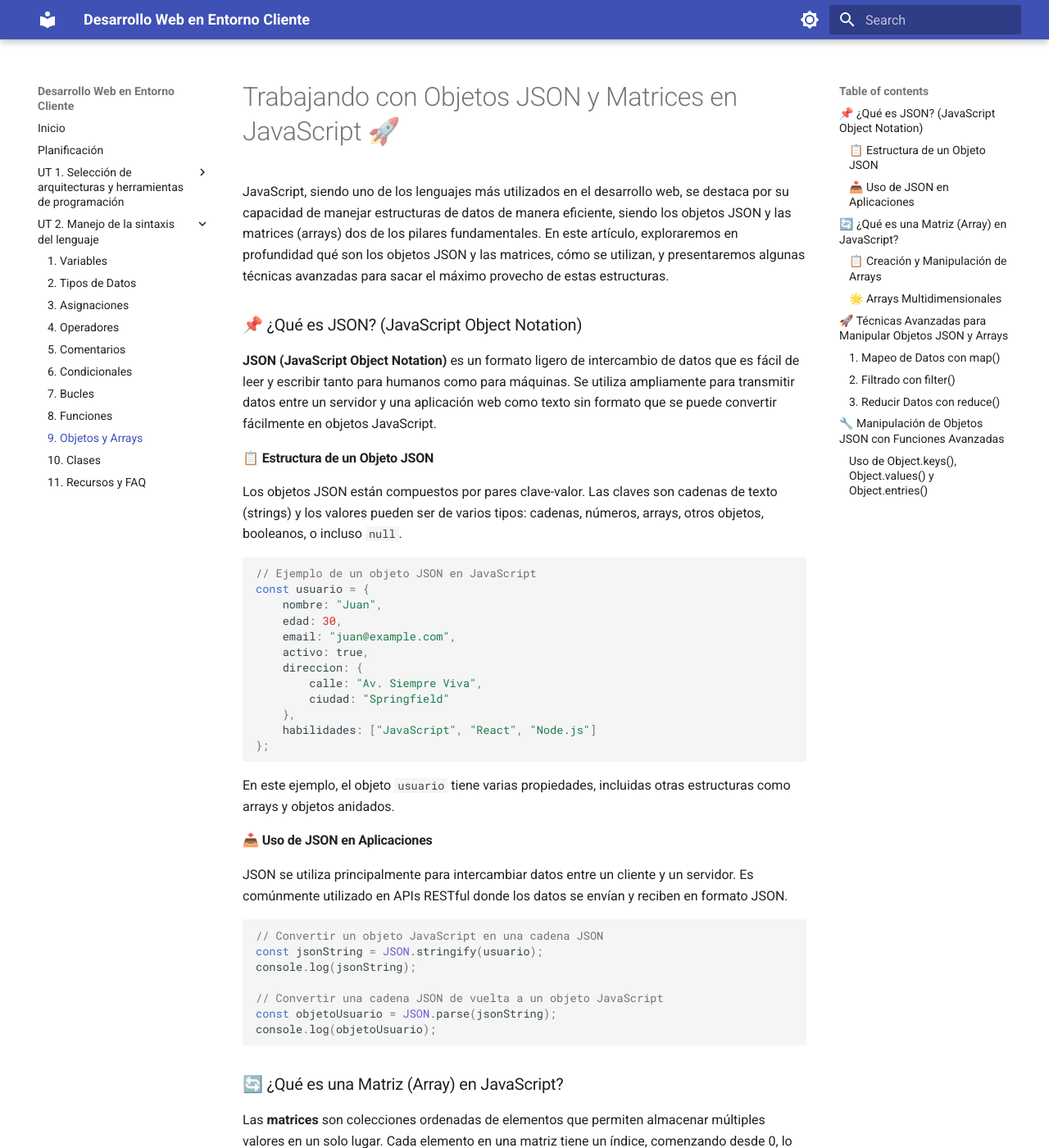
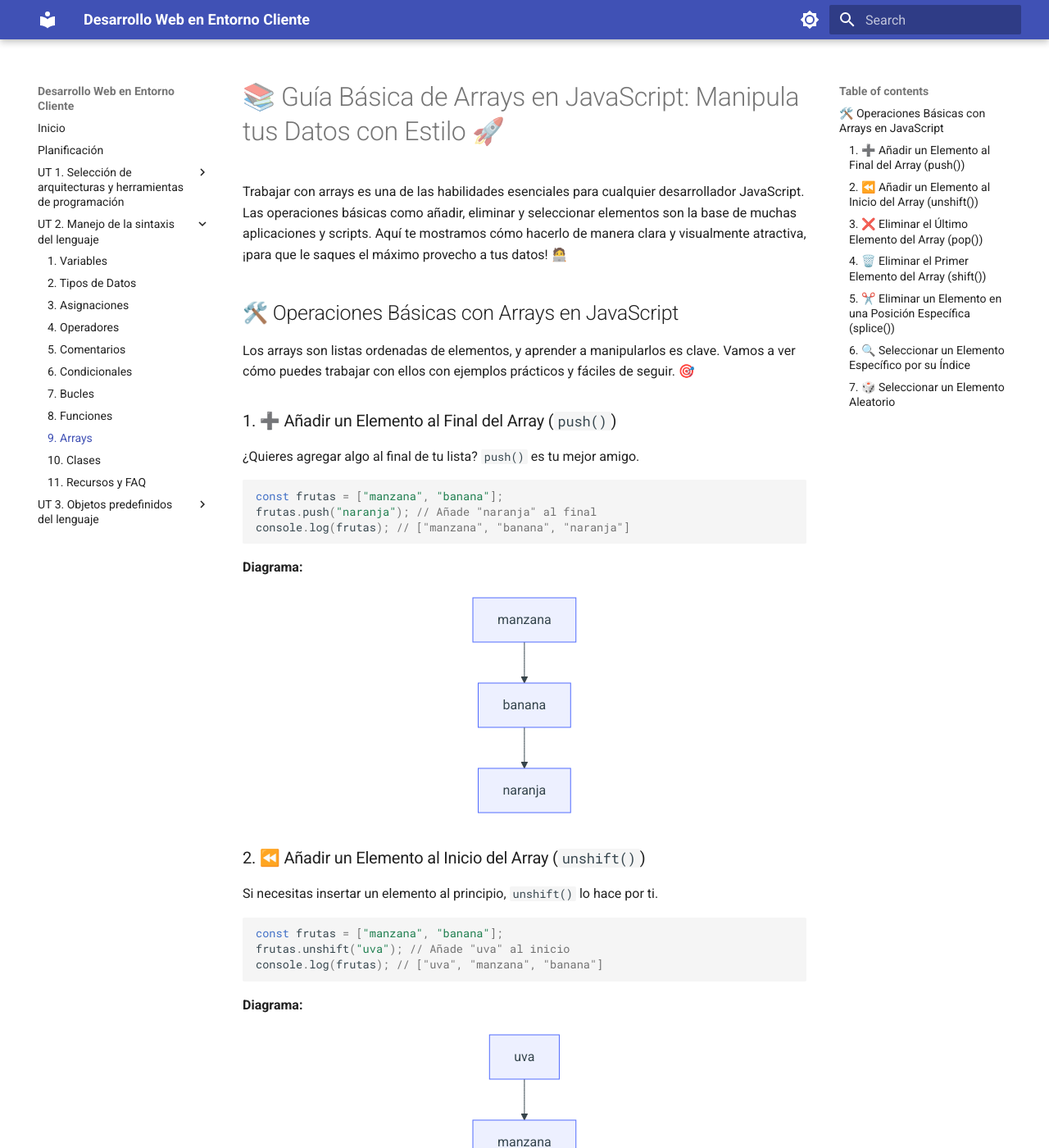
Before and after one commit to jgarciadeparedesh02/dwec-apuntes, an MkDocs documentation site: the page built from docs/ut2-manejo-de-la-sintaxis-del-lenguaje/9objetosyarrays.md, in a window 1280 px wide and 1400 px high. Shown: the whole window at 82% size. Built offline with MkDocs 1.6.1 and Material for MkDocs 9.7.7, drawn with Linux system fonts in a browser that asks for light colours; some of the changed text lies outside the part shown.

Commit message:
added ut3 and modifies

````diff
--- a/docs/ut2-manejo-de-la-sintaxis-del-lenguaje/9objetosyarrays.md
+++ b/docs/ut2-manejo-de-la-sintaxis-del-lenguaje/9objetosyarrays.md
@@ -1,142 +1,112 @@
-# Trabajando con Objetos JSON y Matrices en JavaScript 🚀
+# 📚 Guía Básica de Arrays en JavaScript: Manipula tus Datos con Estilo 🚀
 
-JavaScript, siendo uno de los lenguajes más utilizados en el desarrollo web, se destaca por su capacidad de manejar estructuras de datos de manera eficiente, siendo los objetos JSON y las matrices (arrays) dos de los pilares fundamentales. En este artículo, exploraremos en profundidad qué son los objetos JSON y las matrices, cómo se utilizan, y presentaremos algunas técnicas avanzadas para sacar el máximo provecho de estas estructuras.
+Trabajar con arrays es una de las habilidades esenciales para cualquier desarrollador JavaScript. Las operaciones básicas como añadir, eliminar y seleccionar elementos son la base de muchas aplicaciones y scripts. Aquí te mostramos cómo hacerlo de manera clara y visualmente atractiva, ¡para que le saques el máximo provecho a tus datos! 🧑‍💻
 
-### 📌 ¿Qué es JSON? (JavaScript Object Notation)
+## 🛠️ Operaciones Básicas con Arrays en JavaScript
 
-**JSON (JavaScript Object Notation)** es un formato ligero de intercambio de datos que es fácil de leer y escribir tanto para humanos como para máquinas. Se utiliza ampliamente para transmitir datos entre un servidor y una aplicación web como texto sin formato que se puede convertir fácilmente en objetos JavaScript.
+Los arrays son listas ordenadas de elementos, y aprender a manipularlos es clave. Vamos a ver cómo puedes trabajar con ellos con ejemplos prácticos y fáciles de seguir. 🎯
 
-#### 📋 Estructura de un Objeto JSON
+### 1. ➕ Añadir un Elemento al Final del Array (`push()`)
 
-Los objetos JSON están compuestos por pares clave-valor. Las claves son cadenas de texto (strings) y los valores pueden ser de varios tipos: cadenas, números, arrays, otros objetos, booleanos, o incluso `null`.
+¿Quieres agregar algo al final de tu lista? `push()` es tu mejor amigo.
 
 ```javascript
-// Ejemplo de un objeto JSON en JavaScript
-const usuario = {
-    nombre: "Juan",
-    edad: 30,
-    email: "juan@example.com",
-    activo: true,
-    direccion: {
-        calle: "Av. Siempre Viva",
-        ciudad: "Springfield"
-    },
-    habilidades: ["JavaScript", "React", "Node.js"]
-};
+const frutas = ["manzana", "banana"];
+frutas.push("naranja"); // Añade "naranja" al final
+console.log(frutas); // ["manzana", "banana", "naranja"]
 ```
 
-En este ejemplo, el objeto `usuario` tiene varias propiedades, incluidas otras estructuras como arrays y objetos anidados.
+**Diagrama:**
 
-#### 📥 Uso de JSON en Aplicaciones
+```mermaid
+graph TD;
+    A[manzana] --> B[banana];
+    B --> C[naranja];
+```
 
-JSON se utiliza principalmente para intercambiar datos entre un cliente y un servidor. Es comúnmente utilizado en APIs RESTful donde los datos se envían y reciben en formato JSON.
+### 2. ⏪ Añadir un Elemento al Inicio del Array (`unshift()`)
+
+Si necesitas insertar un elemento al principio, `unshift()` lo hace por ti.
 
 ```javascript
-// Convertir un objeto JavaScript en una cadena JSON
-const jsonString = JSON.stringify(usuario);
-console.log(jsonString);
-
-// Convertir una cadena JSON de vuelta a un objeto JavaScript
-const objetoUsuario = JSON.parse(jsonString);
-console.log(objetoUsuario);
+const frutas = ["manzana", "banana"];
+frutas.unshift("uva"); // Añade "uva" al inicio
+console.log(frutas); // ["uva", "manzana", "banana"]
 ```
 
-### 🔄 ¿Qué es una Matriz (Array) en JavaScript?
+**Diagrama:**
 
-Las **matrices** son colecciones ordenadas de elementos que permiten almacenar múltiples valores en un solo lugar. Cada elemento en una matriz tiene un índice, comenzando desde 0, lo que facilita el acceso y manipulación de los datos.
+```mermaid
+graph TD;
+    U[uva] --> M[manzana];
+    M --> B[banana];
+```
 
-#### 📋 Creación y Manipulación de Arrays
+### 3. ❌ Eliminar el Último Elemento del Array (`pop()`)
 
-Los arrays pueden contener cualquier tipo de dato, incluidos números, strings, otros arrays y objetos JSON.
+Para eliminar el último elemento de tu array, `pop()` es la función indicada.
 
 ```javascript
-// Ejemplo básico de un array
-const frutas = ["manzana", "banana", "cereza"];
-
-// Acceder a un elemento
-console.log(frutas[1]); // Output: banana
-
-// Añadir un elemento al final
-frutas.push("naranja");
-
-// Eliminar el último elemento
-frutas.pop();
+const frutas = ["manzana", "banana", "naranja"];
+frutas.pop(); // Elimina "naranja"
+console.log(frutas); // ["manzana", "banana"]
 ```
 
-#### 🌟 Arrays Multidimensionales
+### 4. 🗑️ Eliminar el Primer Elemento del Array (`shift()`)
 
-Las matrices también pueden ser multidimensionales, es decir, pueden contener otros arrays, permitiendo la creación de estructuras complejas como tablas o listas de listas.
+Si deseas deshacerte del primer elemento, utiliza `shift()`.
 
 ```javascript
-// Array bidimensional (matriz)
-const matriz = [
-    [1, 2, 3],
-    [4, 5, 6],
-    [7, 8, 9]
-];
-
-// Acceso a elementos en una matriz
-console.log(matriz[1][2]); // Output: 6
+const frutas = ["manzana", "banana", "naranja"];
+frutas.shift(); // Elimina "manzana"
+console.log(frutas); // ["banana", "naranja"]
 ```
 
-### 🚀 Técnicas Avanzadas para Manipular Objetos JSON y Arrays
+### 5. ✂️ Eliminar un Elemento en una Posición Específica (`splice()`)
 
-Para aprovechar al máximo los objetos JSON y las matrices, es útil conocer algunos métodos avanzados que JavaScript ofrece para la manipulación de datos.
-
-#### 1. **Mapeo de Datos con `map()`**
-
-La función `map()` transforma cada elemento de un array según una función de callback, devolviendo un nuevo array.
+`splice()` te permite eliminar elementos en una posición específica.
 
 ```javascript
-// Ejemplo de mapeo de un array de objetos
-const productos = [
-    { id: 1, nombre: "Laptop", precio: 800 },
-    { id: 2, nombre: "Teclado", precio: 50 },
-    { id: 3, nombre: "Ratón", precio: 25 }
-];
-
-const nombresProductos = productos.map(producto => producto.nombre);
-console.log(nombresProductos); // ["Laptop", "Teclado", "Ratón"]
+const frutas = ["manzana", "banana", "naranja"];
+frutas.splice(1, 1); // Elimina "banana" en la posición 1
+console.log(frutas); // ["manzana", "naranja"]
 ```
 
-#### 2. **Filtrado con `filter()`**
+**Diagrama:**
 
-El método `filter()` permite crear un nuevo array que contiene solo los elementos que cumplen con una condición específica.
+```mermaid
+graph TD;
+    M[manzana] --> N[naranja];
+```
+
+### 6. 🔍 Seleccionar un Elemento Específico por su Índice
+
+Accede directamente a cualquier elemento por su índice. Fácil y rápido.
 
 ```javascript
-// Filtrar productos cuyo precio sea mayor a 30
-const productosCaros = productos.filter(producto => producto.precio > 30);
-console.log(productosCaros); // [{ id: 1, nombre: "Laptop", precio: 800 }, { id: 2, nombre: "Teclado", precio: 50 }]
+const frutas = ["manzana", "banana", "naranja"];
+console.log(frutas[0]); // Selecciona "manzana"
 ```
 
-#### 3. **Reducir Datos con `reduce()`**
+### 7. 🎲 Seleccionar un Elemento Aleatorio
 
-`reduce()` permite combinar todos los elementos de un array en un solo valor, útil para cálculos acumulativos.
+Para seleccionar un elemento aleatorio, combina `Math.random()` y `Math.floor()`.
 
 ```javascript
-// Sumar los precios de los productos
-const totalPrecio = productos.reduce((total, producto) => total + producto.precio, 0);
-console.log(`Total: $${totalPrecio}`); // Total: $875
+const frutas = ["manzana", "banana", "naranja"];
+const randomIndex = Math.floor(Math.random() * frutas.length);
+console.log(frutas[randomIndex]); // Selecciona un elemento aleatorio
 ```
 
-### 🔧 Manipulación de Objetos JSON con Funciones Avanzadas
+**Diagrama:**
 
-Los objetos JSON también pueden ser manipulados usando funciones avanzadas que permiten recorrer y modificar los datos de manera eficiente.
+```mermaid
+graph TD;
+    R[Random Index] --> F1[manzana];
+    R --> F2[banana];
+    R --> F3[naranja];
+```
 
-#### **Uso de `Object.keys()`, `Object.values()` y `Object.entries()`**
+---
 
-Estas funciones permiten extraer las claves, valores o ambos de un objeto JSON.
-
-```javascript
-// Obtener las claves de un objeto
-const claves = Object.keys(usuario);
-console.log(claves); // ["nombre", "edad", "email", "activo", "direccion", "habilidades"]
-
-// Obtener los valores
-const valores = Object.values(usuario);
-console.log(valores);
-
-// Obtener pares clave-valor
-const pares = Object.entries(usuario);
-console.log(pares);
-```
+Estas son las operaciones básicas que necesitas para manipular arrays en JavaScript sin complicaciones. ¡Practica estas técnicas y tendrás el control total de tus datos! 💡
--- /dev/null
+++ b/docs/ut2-manejo-de-la-sintaxis-del-lenguaje/proyecto/package.json
@@ -0,0 +1,5 @@
+{
+  "dependencies": {
+    "readline-sync": "^1.4.10"
+  }
+}
--- /dev/null
+++ b/docs/ut3-objetos-predefinidos-del-lenguaje/1introduccion.md
@@ -0,0 +1,74 @@
+# 🌟 Introducción a los Objetos Predefinidos en JavaScript 🚀
+
+JavaScript es un lenguaje poderoso y flexible que incluye una serie de **objetos predefinidos** que facilitan el desarrollo de aplicaciones web y permiten realizar tareas complejas de manera sencilla. En este artículo, exploraremos el concepto, las características y algunas ventajas clave de los objetos predefinidos en JavaScript. Además, veremos ejemplos prácticos de los objetos más utilizados para que puedas aprovechar todo su potencial en tus proyectos. ¡Empecemos! 💻
+
+## 📚 1. ¿Qué son los Objetos Predefinidos en JavaScript?
+
+Los **objetos predefinidos** son elementos integrados en JavaScript que ofrecen funcionalidades básicas y avanzadas listas para usarse, sin la necesidad de escribir código desde cero. Estos objetos abarcan desde manipulaciones numéricas, textuales y de fechas hasta operaciones matemáticas complejas y manejo de errores.
+
+### 🔍 Características Principales
+- **Integrados**: Están disponibles de forma nativa en el entorno JavaScript.
+- **Versatilidad**: Pueden ser utilizados para diferentes tipos de operaciones, como cálculos matemáticos, manipulación de cadenas, entre otros.
+- **Facilitan el trabajo**: Reducen la cantidad de código que necesitas escribir, aumentando la eficiencia y productividad.
+
+## ✅ 2. Ventajas de Utilizar Objetos Predefinidos
+
+1. **🚀 Simplificación del Código**: Aprovechan funciones ya optimizadas y probadas para realizar tareas comunes.
+2. **⏱️ Ahorro de Tiempo**: No necesitas implementar funciones desde cero, ya que el lenguaje provee soluciones listas.
+3. **🛠️ Mantenimiento Fácil**: El uso de funciones estándar reduce la probabilidad de errores y facilita el mantenimiento del código.
+4. **📊 Optimización de Desempeño**: Los objetos predefinidos están optimizados por los motores de JavaScript, lo que mejora la eficiencia.
+
+## 🎯 3. Ejemplos de Objetos Predefinidos Comunes
+
+### 📝 String
+
+El objeto `String` te permite manipular texto de manera eficiente. Puedes hacer operaciones como convertir a mayúsculas, recortar espacios, y mucho más.
+
+```javascript
+let saludo = "Hola, Mundo!";
+console.log(saludo.toUpperCase()); // Output: HOLA, MUNDO!
+```
+
+### 📅 Date
+
+El objeto `Date` es ideal para trabajar con fechas y horas. Desde obtener la fecha actual hasta calcular diferencias de tiempo, este objeto es esencial en cualquier proyecto.
+
+```javascript
+let fechaActual = new Date();
+console.log(fechaActual); // Output: Sat Sep 27 2024 14:53:00 GMT-0400 (Eastern Daylight Time)
+```
+
+### 📊 Math
+
+El objeto `Math` provee una variedad de funciones matemáticas como redondeo, cálculo de potencias y generación de números aleatorios.
+
+```javascript
+let numeroAleatorio = Math.random();
+console.log(numeroAleatorio); // Output: 0.482879237917748 (el número cambia cada vez)
+```
+
+### 🌐 JSON
+
+El objeto `JSON` es clave para trabajar con datos en formato JSON, especialmente cuando intercambias información entre el cliente y el servidor.
+
+```javascript
+let objeto = { nombre: "Juan", edad: 30 };
+let jsonString = JSON.stringify(objeto);
+console.log(jsonString); // Output: {"nombre":"Juan","edad":30}
+```
+
+### 🛑 Error
+
+Manejar errores de manera eficiente es posible gracias al objeto `Error`, que te ayuda a identificar y responder a problemas en el código.
+
+```javascript
+try {
+  throw new Error("Algo salió mal");
+} catch (error) {
+  console.error(error.message); // Output: Algo salió mal
+}
+```
+
+## 🚀 Conclusión
+
+Los objetos predefinidos en JavaScript son herramientas poderosas que facilitan enormemente el desarrollo web. Conocer y dominar estos objetos te permitirá escribir código más limpio, eficiente y fácil de mantener. ¡Aprovecha al máximo lo que JavaScript tiene para ofrecer y lleva tus proyectos al siguiente nivel! 🌐🛠️
--- /dev/null
+++ b/docs/ut3-objetos-predefinidos-del-lenguaje/2objetosnativosdellenguaje.md
@@ -0,0 +1,120 @@
+# 🌐 Explorando los Objetos Nativos de JavaScript 🚀
+
+JavaScript ofrece una amplia gama de **objetos nativos** que son esenciales para el desarrollo web. Estos objetos nos permiten manipular datos de diversas formas, haciendo que nuestro código sea más eficiente y fácil de mantener. En esta sección, exploraremos los objetos nativos más importantes, sus métodos y propiedades clave, y ejemplos prácticos para que puedas aprovecharlos al máximo. ¡Prepárate para descubrir cómo estos objetos pueden transformar tu código! 💡📊
+
+## 📌 2. Objetos Nativos del Lenguaje en JavaScript
+
+### 🛠️ Objetos Básicos
+Los objetos básicos en JavaScript incluyen `Object`, `Array`, `String`, `Number`, `Date`, y `Math`. Estos objetos forman la base de casi todas las operaciones que realizas al programar en JavaScript. A continuación, desglosamos cada uno de ellos:
+
+### 1. **Object**: El Fundamento de Todo 🧱
+
+El objeto `Object` es la piedra angular de JavaScript; permite almacenar colecciones de pares clave-valor. Es ideal para representar entidades complejas y estructuradas.
+
+```javascript
+let persona = {
+  nombre: "Ana",
+  edad: 28,
+  profesion: "Desarrolladora"
+};
+
+console.log(persona.nombre); // Output: Ana
+```
+
+#### 🔑 Métodos y Propiedades Comunes:
+- **`Object.keys(obj)`**: Devuelve un array con las claves del objeto.
+- **`Object.values(obj)`**: Devuelve un array con los valores del objeto.
+- **`Object.entries(obj)`**: Devuelve un array de pares `[clave, valor]`.
+
+### 2. **Array**: La Lista Dinámica 📝
+
+Los arrays (`Array`) son estructuras de datos que permiten almacenar elementos en un orden específico, permitiendo acceder a ellos mediante índices.
+
+```javascript
+let numeros = [10, 20, 30, 40];
+numeros.push(50); // Agrega un elemento al final
+console.log(numeros); // Output: [10, 20, 30, 40, 50]
+```
+
+#### 📌 Métodos y Propiedades Comunes:
+- **`push()`**: Añade un elemento al final del array.
+- **`pop()`**: Elimina el último elemento.
+- **`map()`**: Itera sobre los elementos y devuelve un nuevo array.
+- **`filter()`**: Filtra los elementos según una condición dada.
+
+### 3. **String**: Manipulando Texto 📝🖋️
+
+El objeto `String` te permite manejar y manipular cadenas de texto. Desde cambiar a mayúsculas hasta reemplazar caracteres, `String` tiene todo lo que necesitas para trabajar con texto.
+
+```javascript
+let mensaje = "Hola Mundo!";
+console.log(mensaje.replace("Mundo", "JavaScript")); // Output: Hola JavaScript!
+```
+
+#### ✨ Métodos y Propiedades Comunes:
+- **`length`**: Devuelve la longitud de la cadena.
+- **`toUpperCase()`**: Convierte la cadena a mayúsculas.
+- **`slice()`**: Extrae una sección de la cadena.
+- **`replace()`**: Reemplaza partes de la cadena por otro texto.
+
+### 4. **Number**: Operando con Números 🔢
+
+`Number` es el objeto que representa y manipula números en JavaScript. Ideal para cálculos y conversiones entre diferentes formatos numéricos.
+
+```javascript
+let numero = 42.7;
+console.log(numero.toFixed(1)); // Output: 42.7
+```
+
+#### 🚀 Métodos y Propiedades Comunes:
+- **`toFixed()`**: Redondea el número a un número fijo de decimales.
+- **`isNaN()`**: Verifica si el valor no es un número.
+- **`parseInt()`** y **`parseFloat()`**: Convierte cadenas a números.
+
+### 5. **Date**: Trabajando con Fechas y Horas 📅🕒
+
+El objeto `Date` facilita la manipulación de fechas y horas, lo que es vital para calendarios, tiempos de eventos, y más.
+
+```javascript
+let ahora = new Date();
+console.log(ahora.toLocaleDateString()); // Output: 27/9/2024
+```
+
+#### 📅 Métodos y Propiedades Comunes:
+- **`getFullYear()`**: Obtiene el año completo.
+- **`getMonth()`**: Devuelve el mes (0-11).
+- **`getDate()`**: Obtiene el día del mes.
+- **`getTime()`**: Devuelve los milisegundos desde el 1 de enero de 1970.
+
+### 6. **Math**: Potente y Preciso para Cálculos 🧮✨
+
+`Math` es un objeto estático que ofrece funciones matemáticas y constantes, esenciales para cualquier operación numérica avanzada.
+
+```javascript
+let area = Math.PI * Math.pow(5, 2); // Área de un círculo con radio 5
+console.log(area); // Output: 78.53981633974483
+```
+
+#### 🧮 Métodos y Propiedades Comunes:
+- **`Math.PI`**: El valor de π.
+- **`Math.round()`**: Redondea al número entero más cercano.
+- **`Math.sqrt()`**: Calcula la raíz cuadrada.
+- **`Math.random()`**: Genera un número aleatorio entre 0 y 1.
+
+## 🔍 Ejemplos Prácticos de Uso
+
+Imagina un escenario donde necesitas calcular la fecha exacta de un evento en el futuro y presentar un mensaje personalizado a los usuarios. Puedes combinar `Date` y `String` para lograrlo:
+
+```javascript
+let evento = new Date("2024-12-31");
+let diasRestantes = Math.ceil((evento - new Date()) / (1000 * 60 * 60 * 24));
+
+console.log(`Faltan ${diasRestantes} días para el evento. ¡No te lo pierdas!`);
+// Output: Faltan 95 días para el evento. ¡No te lo pierdas!
+```
+
+Este ejemplo muestra cómo utilizar los objetos `Date` y `Math` para crear una experiencia más interactiva y dinámica para los usuarios.
+
+---
+
+¡Experimenta con estos objetos y descubre nuevas maneras de mejorar tus aplicaciones con JavaScript! Si tienes dudas o quieres profundizar en algún tema específico, ¡escríbelo y seguimos aprendiendo juntos! 🌟👨‍💻👩‍💻
--- a/mkdocs.yml
+++ b/mkdocs.yml
@@ -18,9 +18,12 @@ nav:
       - "6. Condicionales": "ut2-manejo-de-la-sintaxis-del-lenguaje/6condicionales.md"
       - "7. Bucles": "ut2-manejo-de-la-sintaxis-del-lenguaje/7bucles.md"
       - "8. Funciones": "ut2-manejo-de-la-sintaxis-del-lenguaje/8funciones.md"
-      - "9. Objetos y Arrays": "ut2-manejo-de-la-sintaxis-del-lenguaje/9objetosyarrays.md"
+      - "9. Arrays": "ut2-manejo-de-la-sintaxis-del-lenguaje/9objetosyarrays.md"
       - "10. Clases": "ut2-manejo-de-la-sintaxis-del-lenguaje/10clases.md"
       - "11. Recursos y FAQ": "ut2-manejo-de-la-sintaxis-del-lenguaje/11recursosyfaq.md"
+  - "UT 3. Objetos predefinidos del lenguaje":
+      - "1. Introducción a los Objetos Predefinidos": "ut3-objetos-predefinidos-del-lenguaje/1introduccion.md"
+      - "2. Objetos Nativos del Lenguaje": "ut3-objetos-predefinidos-del-lenguaje/2objetosnativosdellenguaje.md"
 
 markdown_extensions:
   - admonition
````
Also changed, not shown: docs/ut2-manejo-de-la-sintaxis-del-lenguaje/2tiposdedatosyconversiones.md (+48 -0 lines), docs/ut2-manejo-de-la-sintaxis-del-lenguaje/proyecto/enunciado.md (added, +85 -0 lines), docs/ut2-manejo-de-la-sintaxis-del-lenguaje/proyecto/src/Move.js (added, +8 -0 lines), docs/ut2-manejo-de-la-sintaxis-del-lenguaje/proyecto/src/Pokemon.js (added, +38 -0 lines), docs/ut2-manejo-de-la-sintaxis-del-lenguaje/proyecto/src/Types.js (added, +9 -0 lines), docs/ut2-manejo-de-la-sintaxis-del-lenguaje/proyecto/src/index.js (added, +100 -0 lines), docs/ut3-objetos-predefinidos-del-lenguaje/help.md (added, +51 -0 lines), prompt-template.md (+5 -2 lines), docs/ut3-objetos-predefinidos-del-lenguaje/3interaccionconelnavegador.md (added), 1 other file.
